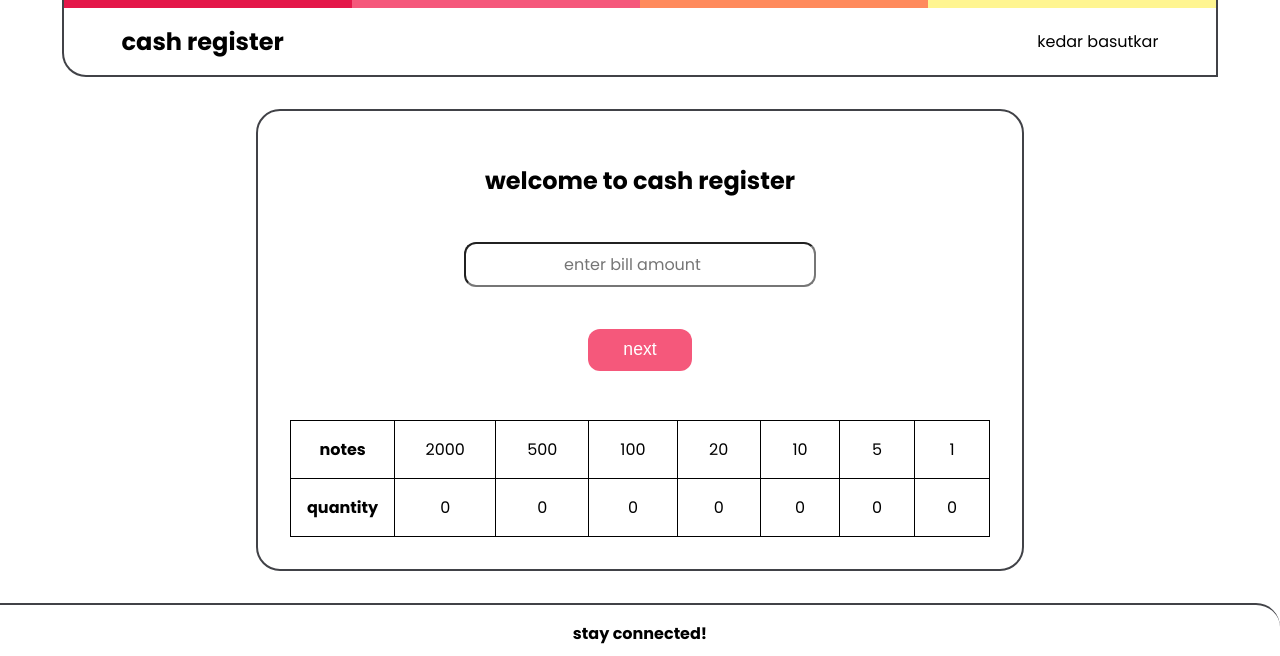
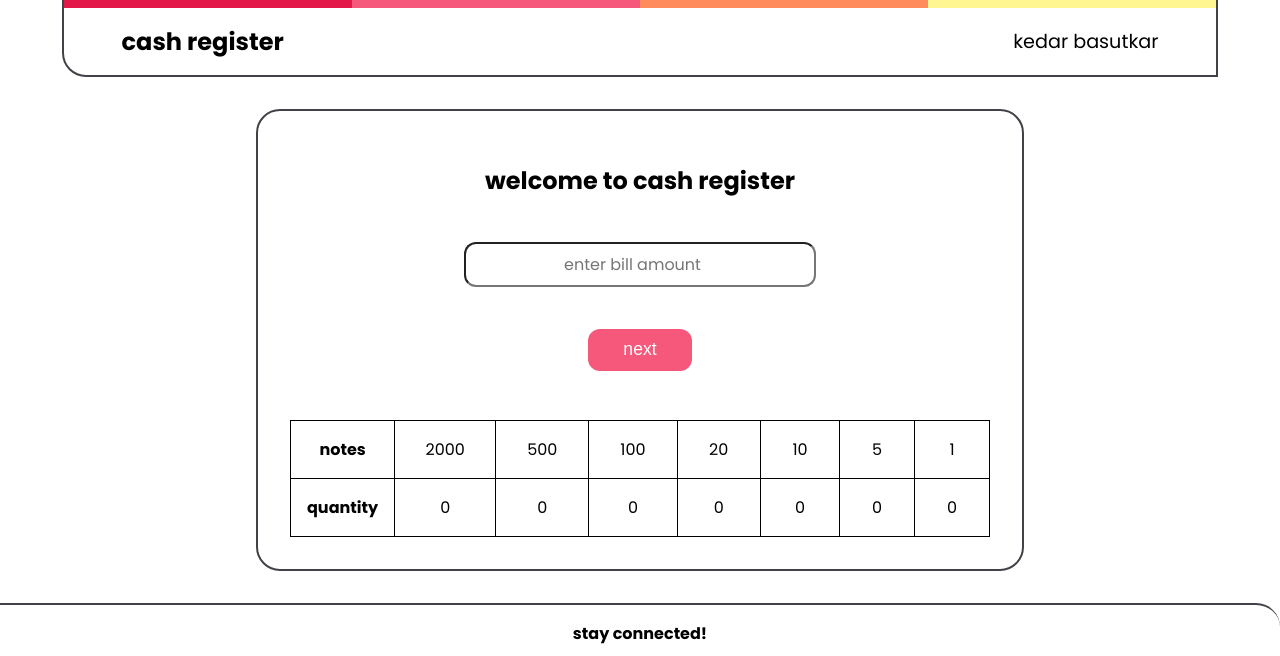
Before and after one commit to kedaroo/cash-register, a plain HTML site: page index.html in a window 1280 px wide. Shown: the top 656 px of the page. Drawn offline with Linux system fonts and the light colour scheme.

Commit message:
refactor: portfolio link

```diff
--- a/styles.css
+++ b/styles.css
@@ -61,6 +61,11 @@ td {
     align-items: center;
     width: 90%;
     margin: 0 auto;
+}
+
+.container-header a {
+    font-size: 1.2rem;
+    margin: 1em 0;
 }
 
 /* app */
```
